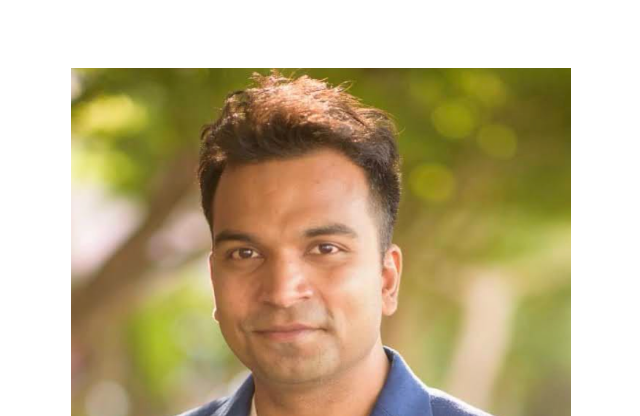
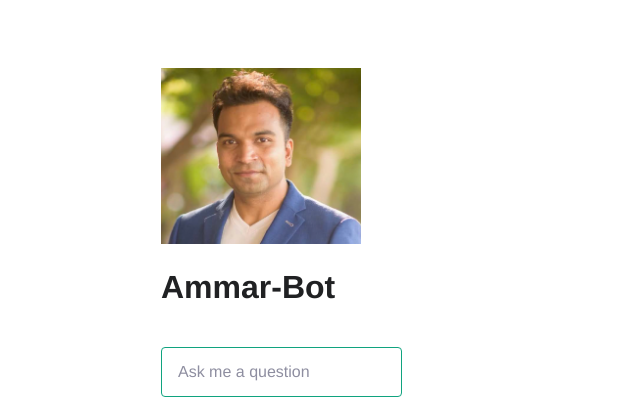
Before and after one commit to ammarhusain/ai-playground, a Flask app: page / in a window 1280 px wide. Shown: the top 416 px of the page, without its empty margins (319-959 px from the left). Run offline with Flask 2, Linux system fonts and the light colour scheme; some web fonts are replaced.

Commit message:
created separated UI and msg routing; need to send requests to each

```diff
--- a/app.py
+++ b/app.py
@@ -20,21 +20,26 @@ conversation_prompt = [{'you': 'What does HTML stand for?',
 @app.route("/", methods=("GET", "POST"))
 def index():
     if request.method == "POST":
-        msg = request.form["question"]
-        response = openai.Completion.create(
-            model="davinci:ft-personal:ammar-hangouts-chatbot-2022-04-30-17-15-40", #"davinci:ft-personal:ammmar-hangouts-chatbot-2022-04-30-01-23-28", #"text-davinci-001",
-            prompt=generate_prompt(msg),
-            temperature=0.9,
-            max_tokens=100,
-        )
-        model_response = response.choices[0].text[:response.choices[0].text.find('##END##')]
-        print(f"model_response : {response.choices}")
-        conversation_prompt.append({'you': msg.capitalize(), 'me': model_response})
-        return redirect(url_for("index", result=model_response))
+        ammar_question = request.form["ammar-question"]
+        if len(ammar_question) > 0:
+            response = openai.Completion.create(
+                model="davinci:ft-personal:ammar-hangouts-chatbot-2022-04-30-17-15-40", #"davinci:ft-personal:ammmar-hangouts-chatbot-2022-04-30-01-23-28", #"text-davinci-001",
+                prompt=generate_prompt(ammar_question),
+                temperature=0.9,
+                max_tokens=100,
+            )
+            model_response = response.choices[0].text[:response.choices[0].text.find('##END##')]
+            print(f"model_response : {response.choices}")
+            conversation_prompt.append({'you': ammar_question.capitalize(), 'me': model_response})
+            return redirect(url_for("index", ammar_result=model_response))
+        generic_question = request.form["generic-question"]
+        if len(generic_question) > 0:
+            print(f"Trying to answer {generic_question}")
+            return redirect(url_for("index", generic_result="No fucking idea"))
 
-
-    result = request.args.get("result")
-    return render_template("index.html", result=result)
+    return render_template("index.html",
+        ammar_result=request.args.get("ammar_result"),
+        generic_result=request.args.get("generic_result"))
 
 
 def generate_prompt(msg):
--- a/templates/index.html
+++ b/templates/index.html
@@ -9,13 +9,25 @@
 </head>
 
 <body>
-  <img src="{{ url_for('static', filename='ammar.png') }}" width="500"/>
-  <h3>Ammar-bot</h3>
   <form action="/" method="post">
-    <input type="text" name="question" placeholder="Ask me a question" required />
-    <input type="submit" value="Ask" />
-  </form>
-  {% if result %}
-  <div class="result">{{ result }}</div>
+  <div class="ammar-bot">
+  <img src="{{ url_for('static', filename='ammar.png') }}" width="200"/>
+  <h3>Ammar-Bot</h3>
+    <input type="text" name="ammar-question" placeholder="Ask me a question"  />
+  {% if ammar_result %}
+  <div class="ammar_result">{{ ammar_result }}</div>
   {% endif %}
+</div>
+<hr>
+<div class="generic-bot">
+  <img src="{{ url_for('static', filename='robot.png') }}" width="200"/>
+  <h3>Generic-Bot</h3>
+    <input type="text" name="generic-question" placeholder="Ask me a question"  />
+  {% if generic_result %}
+  <div class="generic_result">{{ generic_result }}</div>
+  {% endif %}
+</div>
+<input type="submit" value="Ask" />
+</form>
+
 </body>
```
